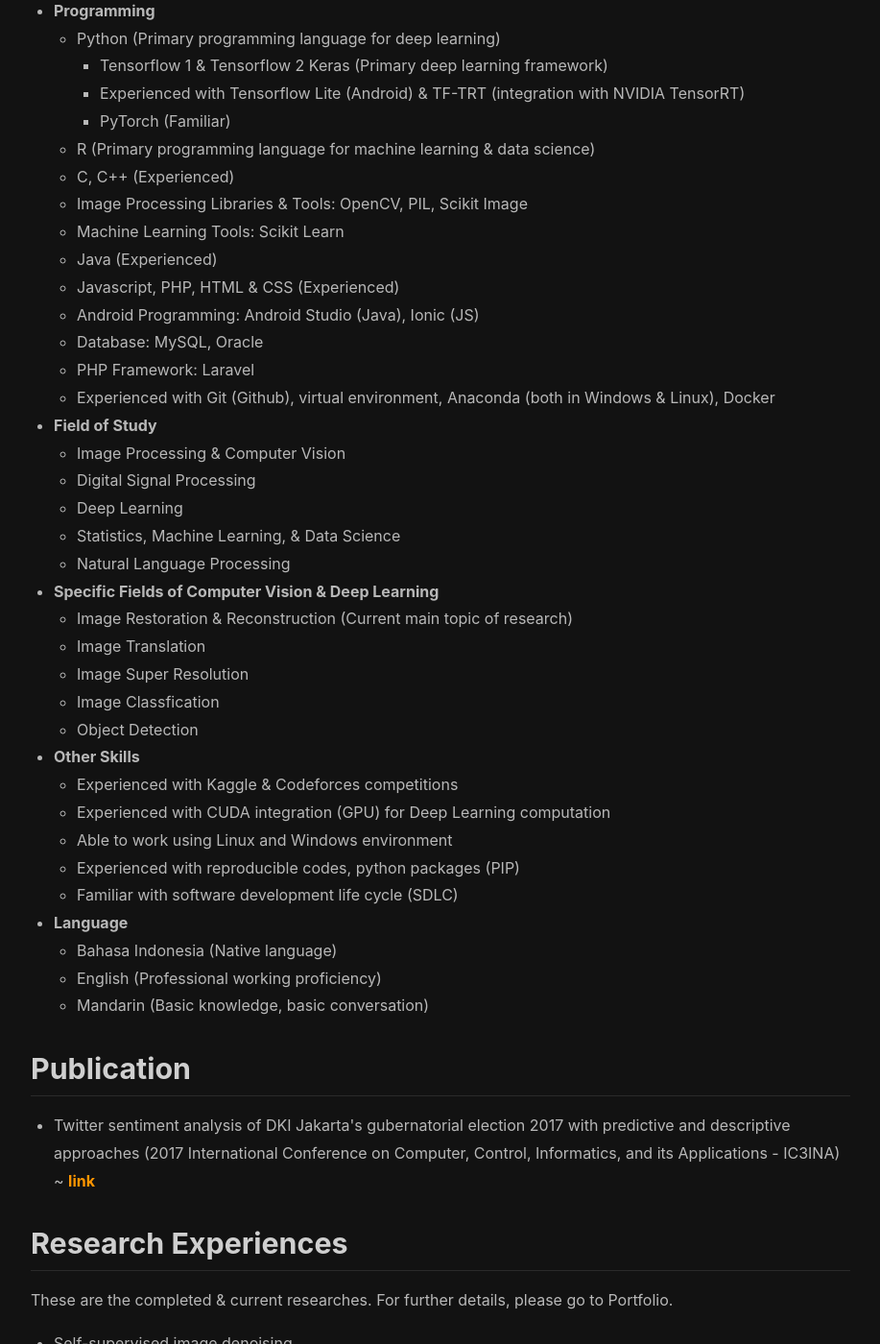
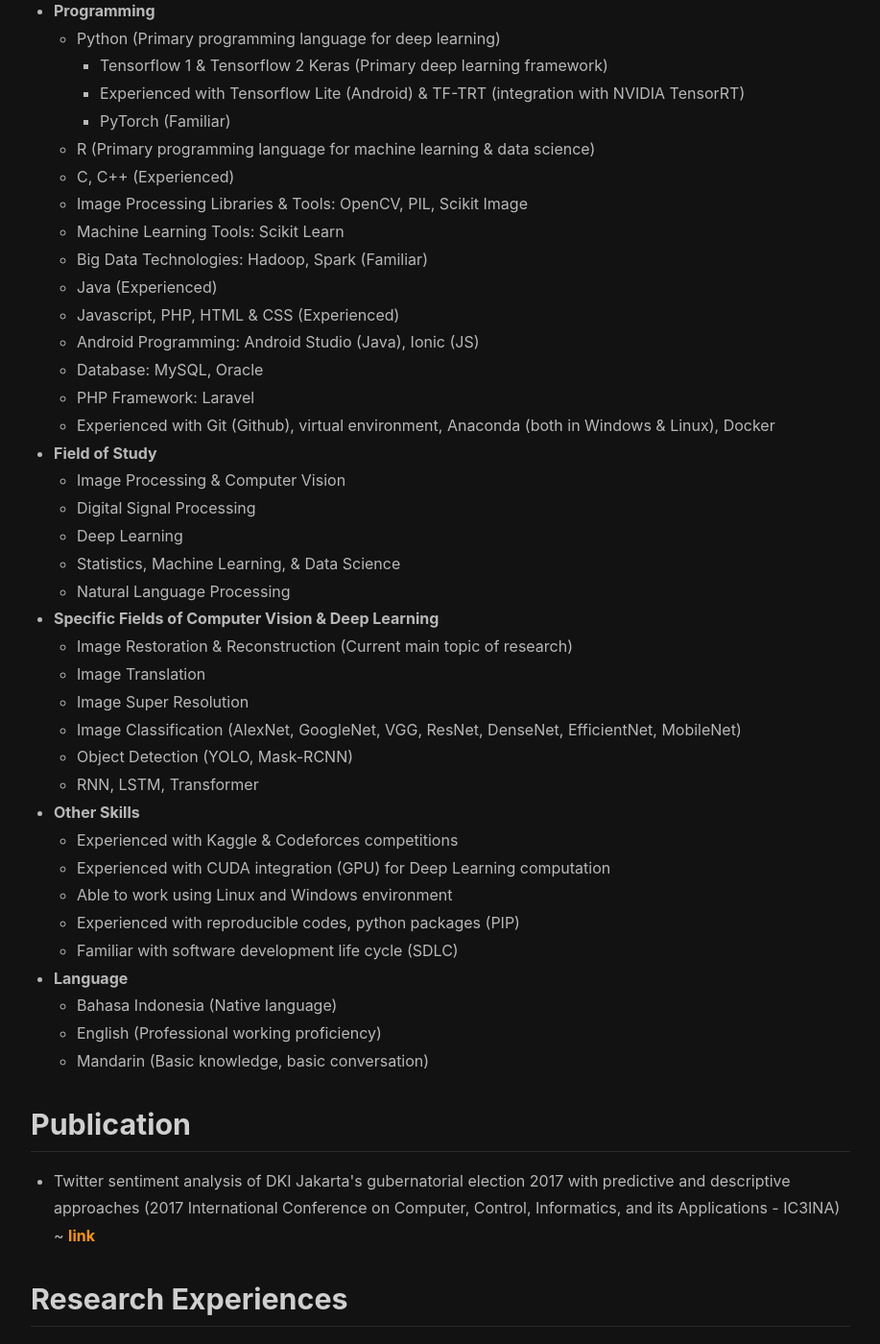
Before and after one commit to kuroipearls/kuroipearls.github.io, a Jekyll site: the page built from index.html, in a window 1280 px wide and 1400 px high, scrolled down 801 px. Shown: the whole window at 96% size, without its empty margins (181-1098 px from the left). Built offline with Jekyll 4.4.1, drawn with Linux system fonts in a browser that asks for light colours; nearby versions of some CDN libraries; the list of posts is cut into pages by our own code.

Commit message:
Add More Info

```diff
--- a/index.html
+++ b/index.html
@@ -34,6 +34,7 @@
 		<li>C, C++ (Experienced)</li>
 		<li>Image Processing Libraries & Tools: OpenCV, PIL, Scikit Image</li>
 		<li>Machine Learning Tools: Scikit Learn</li>
+		<li>Big Data Technologies: Hadoop, Spark (Familiar)</li>
 		<li>Java (Experienced)</li>
 		<li>Javascript, PHP, HTML & CSS (Experienced)</li>
 		<li>Android Programming: Android Studio (Java), Ionic (JS)</li>
@@ -54,8 +55,9 @@
 		<li>Image Restoration & Reconstruction (Current main topic of research)</li>
 		<li>Image Translation</li>
 		<li>Image Super Resolution</li>
-		<li>Image Classfication</li>
-		<li>Object Detection</li>
+		<li>Image Classification (AlexNet, GoogleNet, VGG, ResNet, DenseNet, EfficientNet, MobileNet)</li>
+		<li>Object Detection (YOLO, Mask-RCNN)</li>
+		<li>RNN, LSTM, Transformer</li>
 	</ul>
 	<li><b>Other Skills</b></li>
 	<ul>
```
